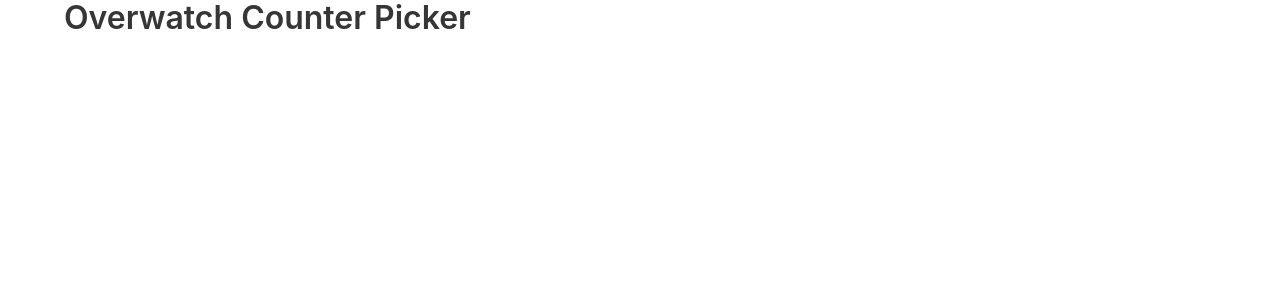
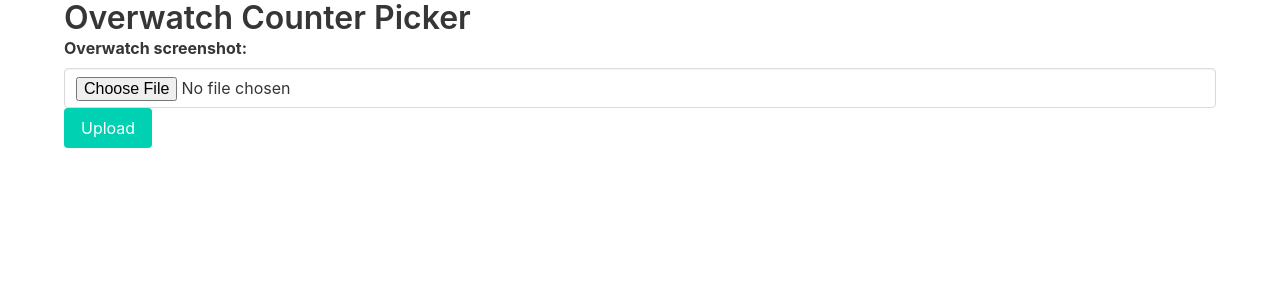
Before and after one commit to cheshire137/overwatch-counter-picker, a Flask app: page / in a window 1280 px wide. Shown: the top 300 px of the page. Run offline with Flask 2, Linux system fonts and the light colour scheme; some libraries are stand-ins or nearby versions.

Commit message:
Allow uploading screenshot, pass picks in URL

```diff
--- a/src/server.py
+++ b/src/server.py
@@ -1,10 +1,42 @@
-from flask import Flask, render_template
+import os
+import cv2
+from flask import Flask, render_template, request, redirect, url_for
+from werkzeug.utils import secure_filename
+from datetime import datetime
+from team_detector import TeamDetector
+from hero_picker import HeroPicker
+
+UPLOAD_FOLDER = 'src/uploads'
+ALLOWED_EXTENSIONS = set(['png', 'jpg', 'jpeg', 'gif'])
 
 app = Flask(__name__)
+app.config['UPLOAD_FOLDER'] = UPLOAD_FOLDER
 
-@app.route('/')
+def allowed_file(filename):
+  return '.' in filename and \
+         filename.rsplit('.', 1)[1].lower() in ALLOWED_EXTENSIONS
+
+@app.route('/', methods=['GET'])
 def index():
   return render_template('index.html')
 
+@app.route('/', methods=['POST'])
+def upload():
+  if 'file' not in request.files:
+    return redirect(request.url)
+  file = request.files['file']
+  if file and file.filename != '' and allowed_file(file.filename):
+    the_time = datetime.now().strftime("%Y-%m-%d-%H-%M-%S")
+    filename = secure_filename(the_time + '-' + file.filename)
+    path = os.path.join(app.config['UPLOAD_FOLDER'], filename)
+    file.save(path)
+
+    screenshot = cv2.imread(path)
+    team_detector = TeamDetector(screenshot)
+    team_detector.detect()
+    hero_picker = HeroPicker(team_detector.red_team, team_detector.blue_team)
+    picks = hero_picker.pick()
+  return redirect(request.url + '#picks=' + ','.join(picks))
+
 if __name__ == '__main__':
   app.run(debug=True, use_reloader=True)
--- a/src/templates/index.html
+++ b/src/templates/index.html
@@ -13,5 +13,12 @@
       <h1 class="title">Overwatch Counter Picker</h1>
     </div>
   </div>
+  <div class="container">
+    <form method="post" enctype="multipart/form-data">
+      <label for="file" class="label">Overwatch screenshot:</label>
+      <input type="file" class="input" id="file" name="file">
+      <button type="submit" class="button is-primary">Upload</button>
+    </form>
+  </div>
 </body>
 </html>
```
Also changed, not shown: src/cli.py (+5 -8 lines).
